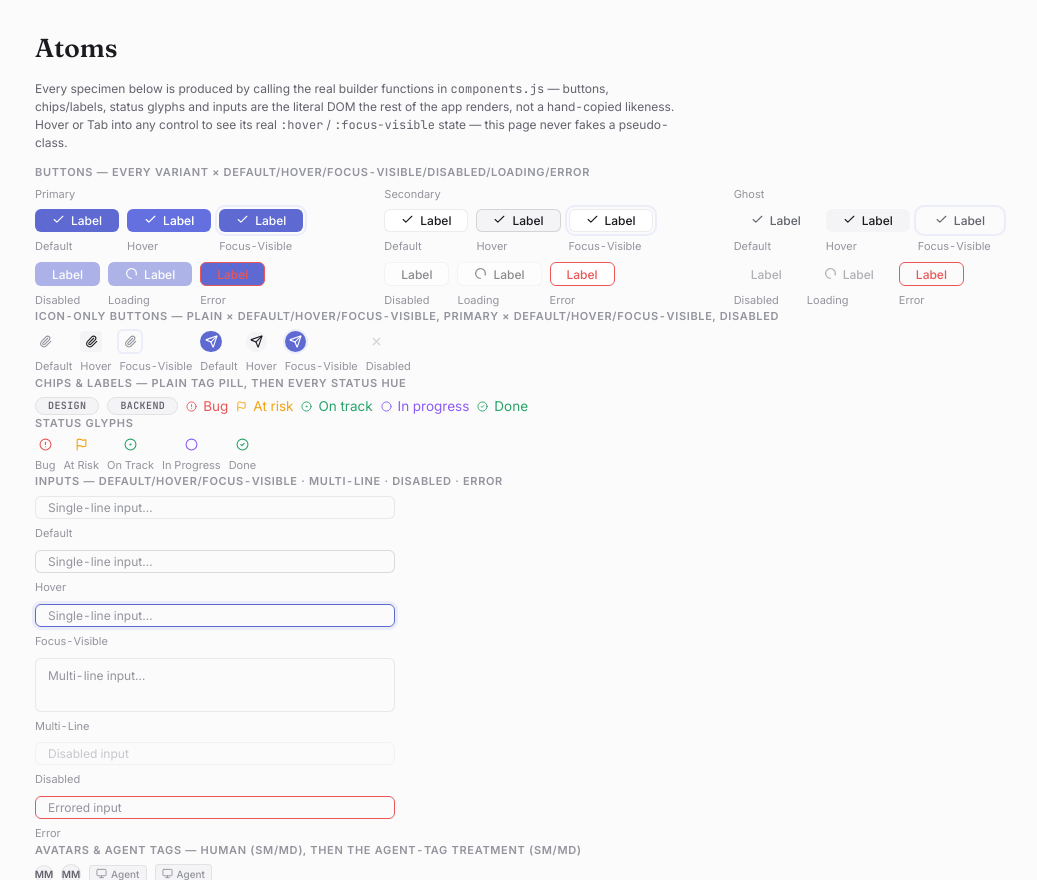
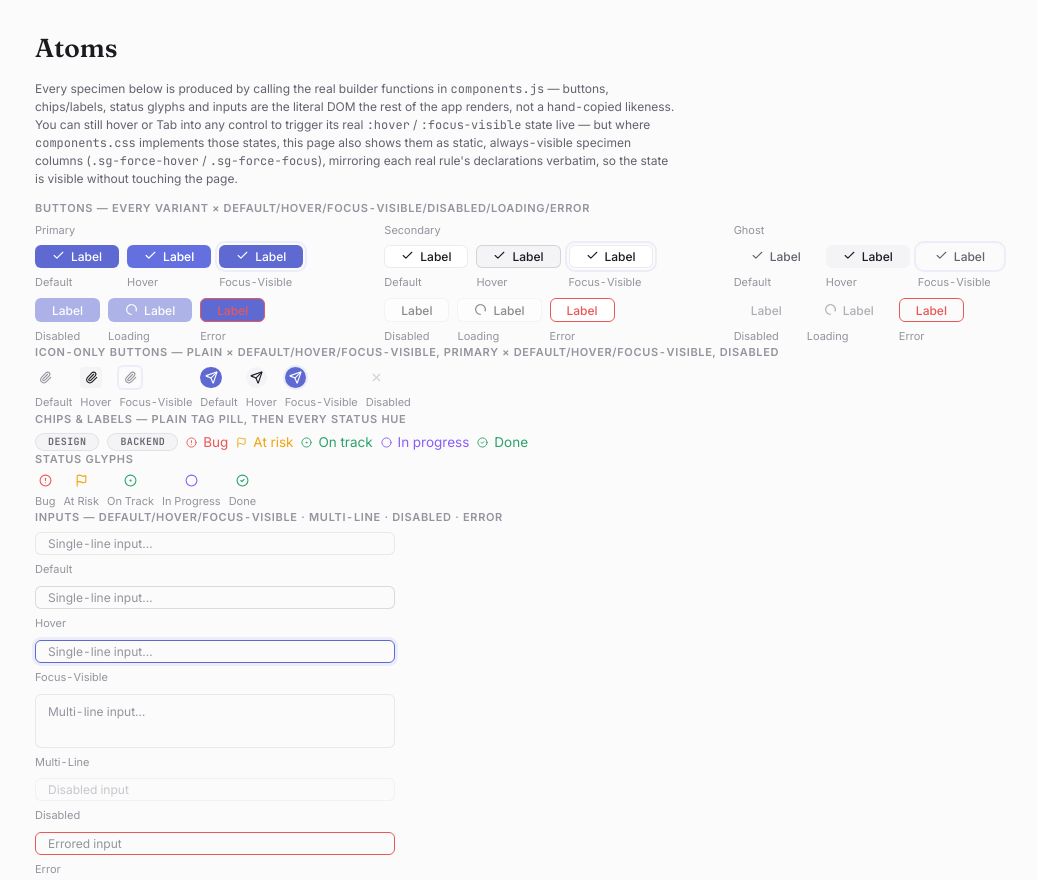
Before and after one commit to mahoudeau/bureau, a plain HTML site: page hub/public/v2/styleguide.html in a window 1280 px wide. Shown: the part 2843-3723 px from the top of the page, without its empty margins (197-1234 px from the left). Drawn offline with Linux system fonts and the light colour scheme.

Commit message:
t-139: fix stale Atoms intro copy re: static hover/focus-visible specimens
Round 2 (2ab0e80) added static, always-visible .sg-force-hover /
.sg-force-focus specimen columns but left the intro paragraph saying
the page 'never fakes a pseudo-class' — a self-contradiction flagged
by a critic pass. Updated the copy to describe what the page actually
does: real interaction still works, and where components.css
implements the state, a static specimen mirroring the real rule's
declarations verbatim is also shown.

Claude-Session: https://claude.ai/code/session_01NgMToMDX5zSZxyMCE8DwYi

```diff
--- a/hub/public/v2/styleguide.html
+++ b/hub/public/v2/styleguide.html
@@ -188,7 +188,7 @@
 
     <section class="sg-section" id="atoms" aria-label="Atoms">
       <h1 class="sg-section__title">Atoms</h1>
-      <p class="sg-section__intro">Every specimen below is produced by calling the real builder functions in <code>components.js</code> — buttons, chips/labels, status glyphs and inputs are the literal DOM the rest of the app renders, not a hand-copied likeness. Hover or Tab into any control to see its real <code>:hover</code> / <code>:focus-visible</code> state — this page never fakes a pseudo-class.</p>
+      <p class="sg-section__intro">Every specimen below is produced by calling the real builder functions in <code>components.js</code> — buttons, chips/labels, status glyphs and inputs are the literal DOM the rest of the app renders, not a hand-copied likeness. You can still hover or Tab into any control to trigger its real <code>:hover</code> / <code>:focus-visible</code> state live — but where <code>components.css</code> implements those states, this page also shows them as static, always-visible specimen columns (<code>.sg-force-hover</code> / <code>.sg-force-focus</code>), mirroring each real rule's declarations verbatim, so the state is visible without touching the page.</p>
       <div id="sg-atoms-body"><p class="sg-hint">Loading…</p></div>
     </section>
   </main>
```
